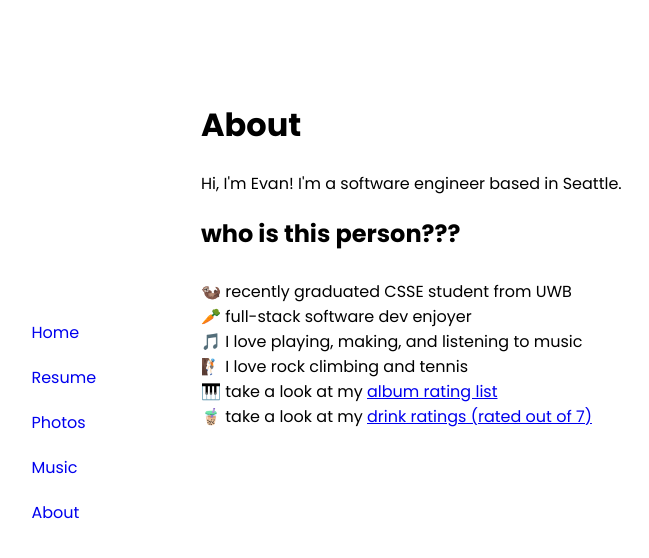
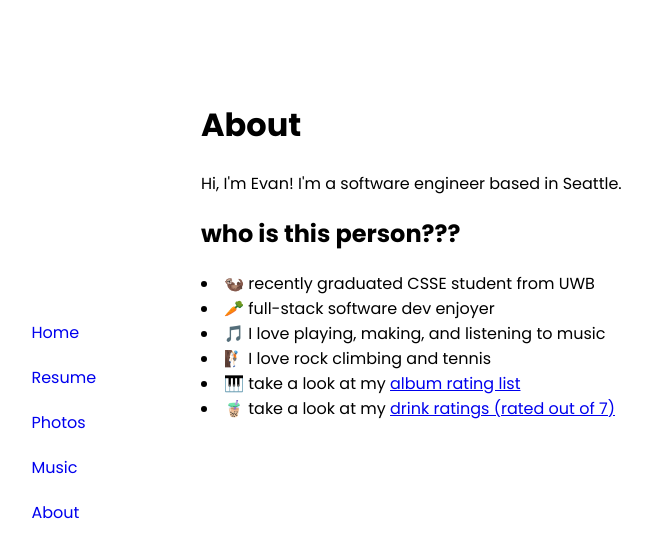
Before and after one commit to jinevang/personal-site, a React (Create React App) app: page /about in a window 1280 px wide. Shown: the top 558 px of the page, without its empty margins (69-718 px from the left). Built offline with nearby package versions, Linux system fonts and the light colour scheme.

Commit message:
adjust vh

```diff
--- a/src/components/NavBar.tsx
+++ b/src/components/NavBar.tsx
@@ -32,6 +32,7 @@ const StyledNavBar = styled(AppBar)({
     backgroundColor: colors.basicBlue.default,
     transition: '0.5s normal',
     fontSize: '18px',
+    height: '10vh',
     '& a': {
       ":visited": {
       color: 'white',
--- a/src/pages/AboutPage.tsx
+++ b/src/pages/AboutPage.tsx
@@ -1,23 +1,23 @@
-import { List } from '@mui/material';
 import React from 'react';
+import { Box, List } from '@mui/material';
 
 const AboutPage = () => {
-  return(<div>
+  return(<Box width={'100%'}>
     <h1>About</h1>
     <p>Hi, I&apos;m Evan! I&apos;m a software engineer based in Seattle.
     </p>
     <h2>
       who is this person???
     </h2>
-    <List>
+    <Box>
       <li>🦦 recently graduated CSSE student from UWB</li>
       <li>🥕 full-stack software dev enjoyer</li>
       <li>🎵 I love playing, making, and listening to music</li>
       <li>🧗🏻 I love rock climbing and tennis</li>
       <li>🎹 take a look at my <a href='https://bit.ly/albumratings' target='_blank' rel='noopener noreferrer'>album rating list</a></li>
       <li>🧋 take a look at my <a href='https://bit.ly/drinkratings' target='_blank' rel='noopener noreferrer'>drink ratings (rated out of 7)</a></li>
-    </List>
-  </div>);
+    </Box>
+  </Box>);
 };
 
 export default AboutPage;
--- a/src/styles/basic-styles.tsx
+++ b/src/styles/basic-styles.tsx
@@ -20,6 +20,7 @@ export const StyledCenter = styled(Box)({
   },
 
   [theme.breakpoints.down('md')]: {
+    top: '12vh',
     display: 'flex',
     flexDirection: 'column',
     alignContent: 'center',
```
